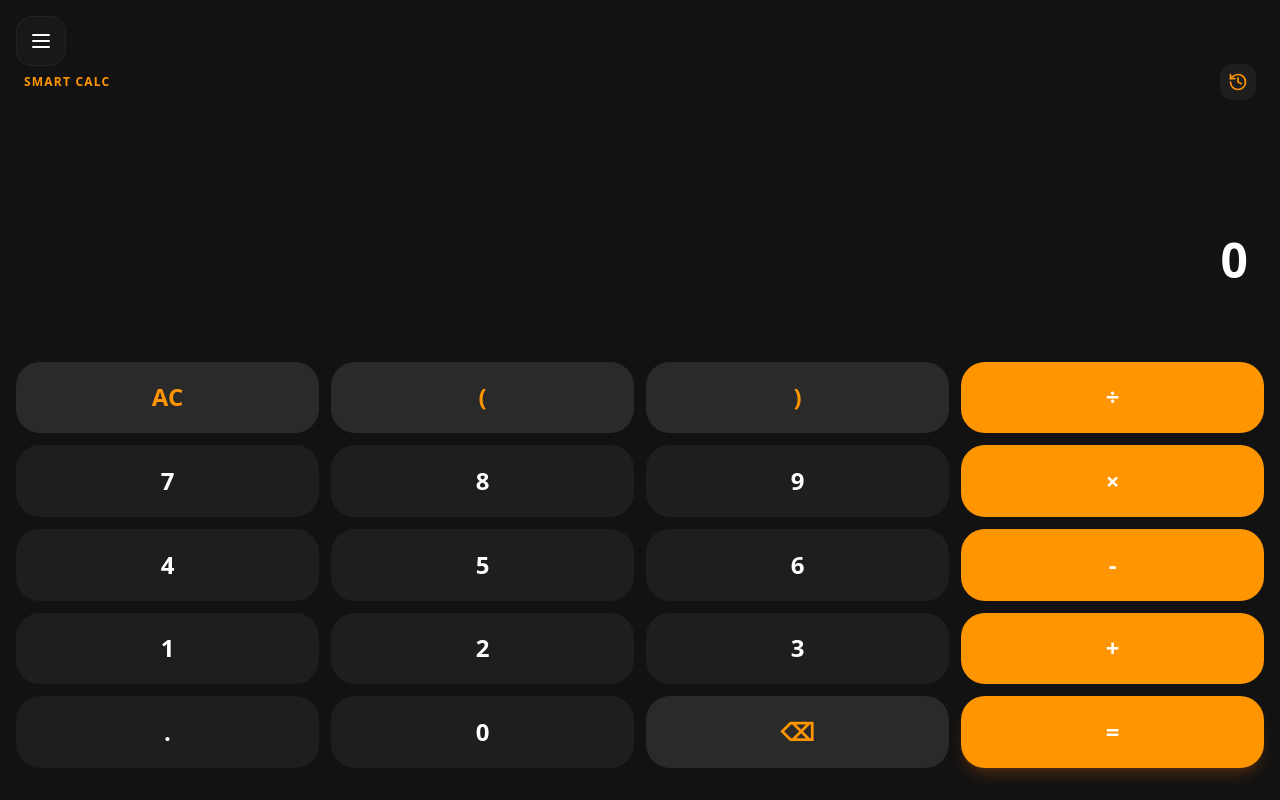
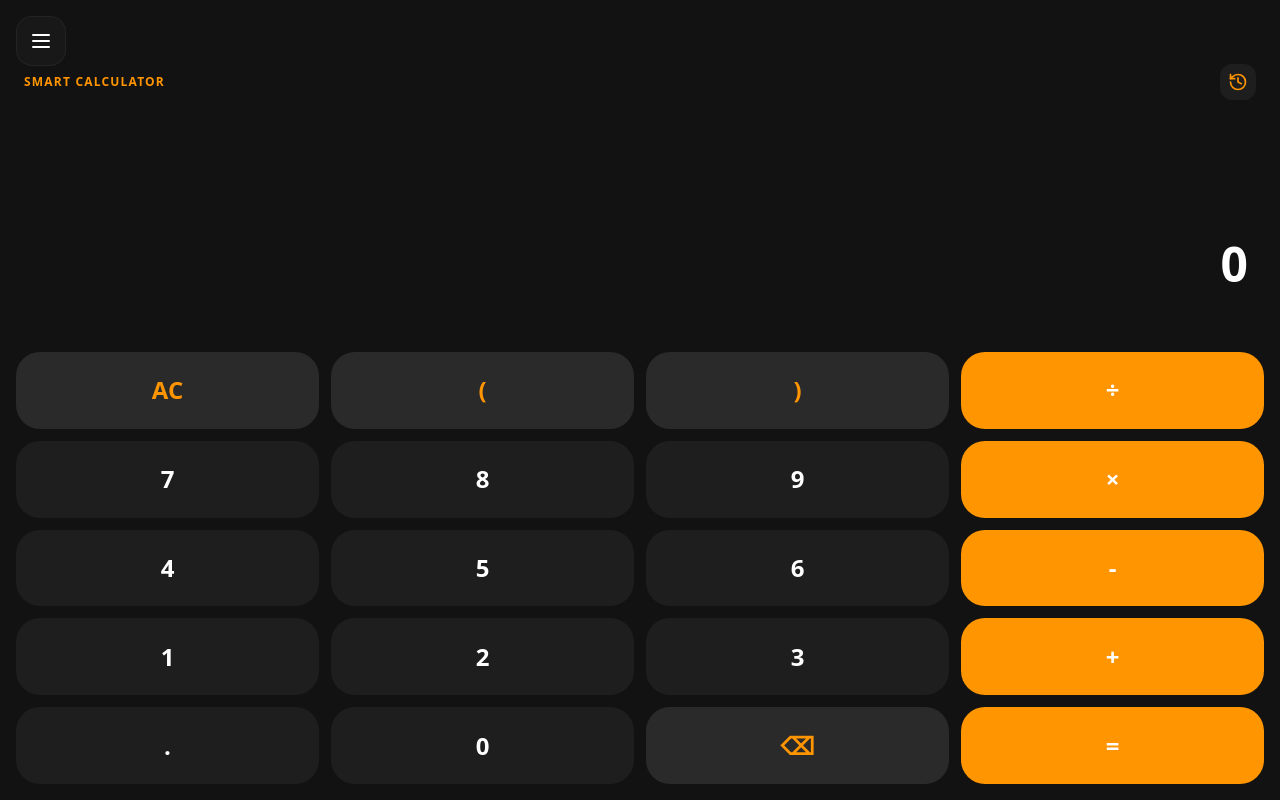
Before and after one commit to DestroyerRedax/Calculator-Pro, a React (Vite) app: page / in a window 1280 px wide. Built offline with nearby package versions, Linux system fonts and the light colour scheme.

Commit message:
Update Calculator.jsx

```diff
--- a/src/features/calculator/Calculator.jsx
+++ b/src/features/calculator/Calculator.jsx
@@ -1,6 +1,6 @@
 import React, { useState, useEffect } from 'react';
 import { motion, AnimatePresence } from 'framer-motion';
-import { History, Delete, Delete as Backspace } from 'lucide-react';
+import { History, Trash2 } from 'lucide-react';
 import { useStore } from '../../store/useStore';
 
 export default function Calculator() {
@@ -13,79 +13,70 @@ export default function Calculator() {
     try {
       if (exp) {
         const cleanExp = exp.replace(/×/g, '*').replace(/÷/g, '/');
-        const evalRes = eval(cleanExp);
-        setRes(String(evalRes));
-      } else { setRes(''); }
+        setRes(String(eval(cleanExp)));
+      } else setRes('');
     } catch { setRes(''); }
   }, [exp]);
 
   const handle = (v) => {
     if (v === '=') {
-      if (res && res !== 'Error') {
+      if (res) {
         addHistory(`${exp} = ${res}`);
-        setExp(res);
-        setRes('');
+        setExp(res); setRes('');
       }
     } else if (v === 'AC') { setExp(''); setRes(''); }
-    else if (v === '⌫') { setExp(exp.slice(0, -1)); }
-    else { setExp(exp + v); }
+    else if (v === '⌫') setExp(exp.slice(0, -1));
+    else setExp(exp + v);
   };
 
   return (
-    <div className="h-full flex flex-col p-4 bg-dark-bg text-white">
-      {/* Top Header */}
-      <div className="flex justify-between items-center mt-12 mb-2 px-2">
-         <span className="text-dark-accent font-bold tracking-widest uppercase text-xs">Smart Calc</span>
-         <button onClick={() => setShowHist(true)} className="p-2 bg-dark-surface rounded-xl">
-           <History size={20} className="text-dark-accent" />
-         </button>
+    <div className="h-full flex flex-col p-4 pt-16 bg-dark-bg">
+      <div className="flex justify-between items-center px-2 mb-2">
+        <span className="text-dark-accent font-black text-xs tracking-widest uppercase">Smart Calculator</span>
+        <button onClick={() => setShowHist(true)} className="p-2 bg-dark-surface rounded-xl active:scale-90 transition-transform">
+          <History size={20} className="text-dark-accent" />
+        </button>
       </div>
 
-      {/* Display Area - Responsive */}
-      <div className="flex-1 flex flex-col justify-end text-right px-4 pb-6 min-h-[150px]">
-        <div className="text-2xl opacity-40 h-8 font-medium">{history[0]?.split('=')[0] || ""}</div>
-        <div className="text-5xl font-bold my-2 break-all leading-tight">{exp || "0"}</div>
-        <div className="text-3xl text-dark-accent font-bold opacity-70 h-10">
-          {res ? `= ${res}` : ""}
-        </div>
+      <div className="flex-1 flex flex-col justify-end text-right px-4 pb-4">
+        <div className="text-xl opacity-40 font-medium h-6">{history[0]?.split('=')[0] || ""}</div>
+        <div className="text-5xl font-bold my-2 break-all">{exp || "0"}</div>
+        <div className="text-3xl text-dark-accent font-bold opacity-80 h-10">{res ? `= ${res}` : ""}</div>
       </div>
 
-      {/* Buttons Grid - Optimized for all screens */}
-      <div className="grid grid-cols-4 gap-3 pb-4 h-[55%]">
+      <div className="grid grid-cols-4 gap-3 h-[60%]">
         {['AC', '(', ')', '÷', '7', '8', '9', '×', '4', '5', '6', '-', '1', '2', '3', '+', '.', '0', '⌫', '='].map((b) => (
           <motion.button
             key={b}
-            whileTap={{ scale: 0.92 }}
+            whileTap={{ scale: 0.9, transition: { duration: 0.05 } }}
             onClick={() => handle(b)}
-            className={`flex items-center justify-center rounded-3xl text-2xl font-bold transition-all ${
+            className={`flex items-center justify-center rounded-[24px] text-2xl font-bold ${
               ['÷', '×', '-', '+', '='].includes(b) ? 'bg-dark-accent text-white' :
-              ['AC', '(', ')', '⌫'].includes(b) ? 'bg-white/10 text-dark-accent' : 'bg-dark-surface'
-            } ${b === '=' ? 'shadow-lg shadow-orange-500/20' : ''}`}
+              ['AC', '(', ')', '⌫'].includes(b) ? 'bg-white/10 text-dark-accent' : 'bg-dark-surface text-white'
+            }`}
           >
             {b}
           </motion.button>
         ))}
       </div>
 
-      {/* History Drawer */}
       <AnimatePresence>
         {showHist && (
-          <motion.div initial={{ x: '100%' }} animate={{ x: 0 }} exit={{ x: '100%' }} transition={{ type: 'tween', duration: 0.2 }} className="fixed inset-0 z-50 bg-dark-bg p-6 flex flex-col">
-            <div className="flex justify-between items-center mb-8 pt-12">
+          <motion.div initial={{ x: '100%' }} animate={{ x: 0 }} exit={{ x: '100%' }} transition={{ duration: 0.15 }} className="fixed inset-0 z-50 bg-dark-bg p-6 pt-16 flex flex-col">
+            <div className="flex justify-between items-center mb-6">
               <h3 className="text-2xl font-bold">History</h3>
               <div className="flex gap-4">
-                <button onClick={clearHistory} className="text-red-500"><Delete /></button>
+                <Trash2 onClick={clearHistory} className="text-red-500" />
                 <button onClick={() => setShowHist(false)} className="text-dark-accent font-bold">Close</button>
               </div>
             </div>
-            <div className="flex-1 overflow-y-auto space-y-4 no-scrollbar">
+            <div className="flex-1 overflow-y-auto space-y-3 no-scrollbar">
               {history.map((h, i) => (
-                <div key={i} className="p-5 bg-dark-surface rounded-3xl text-right border-r-4 border-dark-accent">
-                  <div className="text-sm opacity-50">{h.split('=')[0]}</div>
-                  <div className="text-xl font-bold text-dark-accent">{h.split('=')[1]}</div>
+                <div key={i} className="p-4 bg-dark-surface rounded-2xl text-right border-r-4 border-dark-accent">
+                  <div className="text-xs opacity-50">{h.split('=')[0]}</div>
+                  <div className="text-lg font-bold text-dark-accent">{h.split('=')[1]}</div>
                 </div>
               ))}
-              {history.length === 0 && <p className="text-center opacity-30 mt-20">No history yet</p>}
             </div>
           </motion.div>
         )}
```
